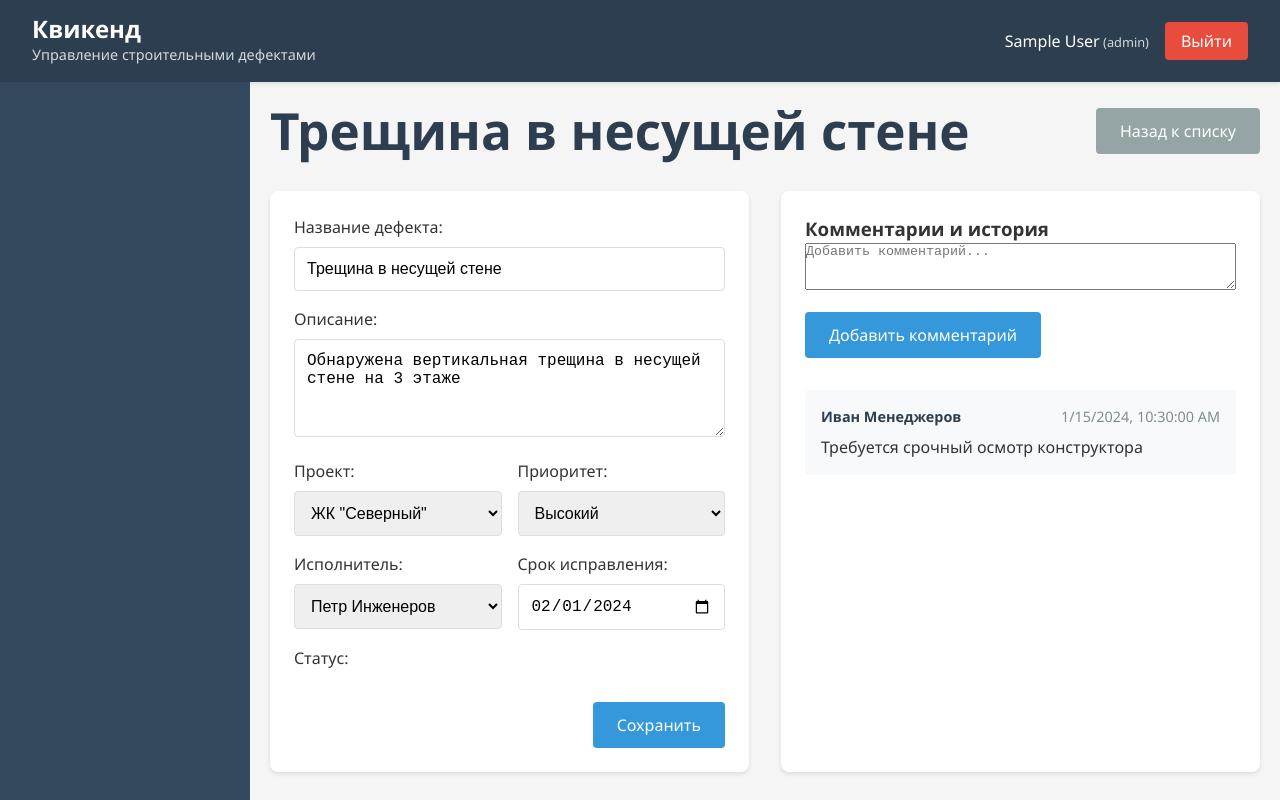
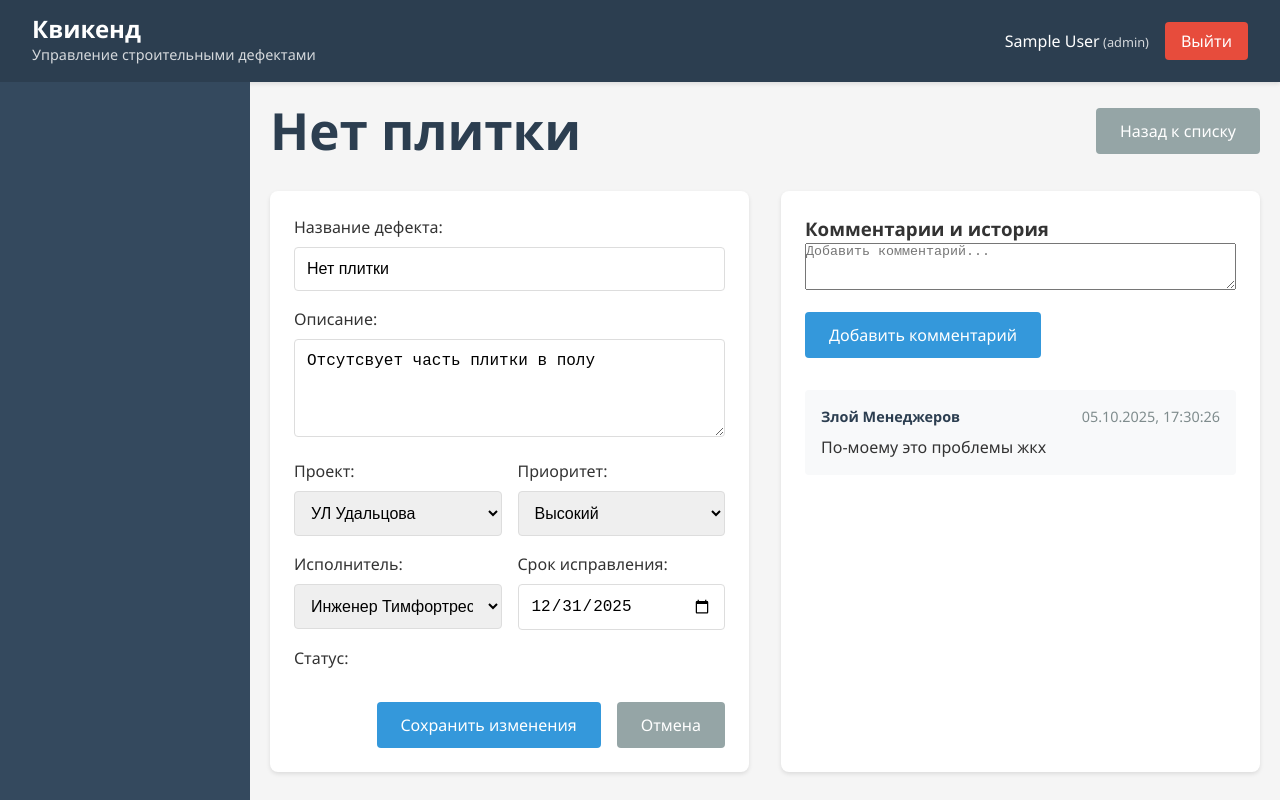
Before and after one commit to Qipeax/SPO2, a React (Vite) app: page /defects/1 in a window 1280 px wide. Built offline with nearby package versions, Linux system fonts and the light colour scheme; sample sign-in values are in the browser's storage; the HTML template or start-up script is replaced by a standard one.

Commit message:
little design changes

```diff
--- a/src/pages/DefectDetail.jsx
+++ b/src/pages/DefectDetail.jsx
@@ -1,47 +1,45 @@
-import React, { useState, useEffect } from "react";
-import { useParams, useNavigate, useSearchParams } from "react-router-dom";
-import {
-  getDefect,
-  updateDefect,
-  getProjects,
-  getUsers,
-  addComment,
-} from "../services/api";
-import { useAuth } from "../contexts/AuthContext";
+// src/pages/DefectDetail.jsx
+import React, { useState, useEffect } from 'react'
+import { useParams, useNavigate, useLocation } from 'react-router-dom' // Добавляем useLocation
+import { getDefect, updateDefect, getProjects, getUsers, addComment } from '../services/api'
+import { useAuth } from '../contexts/AuthContext'
 
 function DefectDetail() {
-  const { id } = useParams();
-  const [searchParams] = useSearchParams();
-  const navigate = useNavigate();
-  const { user } = useAuth();
-  const isCreate = searchParams.get("create") === "new";
+  const { id } = useParams()
+  const navigate = useNavigate()
+  const location = useLocation() // Для определения режима
+  const { user } = useAuth()
 
-  const [defect, setDefect] = useState(null);
-  const [projects, setProjects] = useState([]);
-  const [users, setUsers] = useState([]);
-  const [comment, setComment] = useState("");
-  const [loading, setLoading] = useState(false);
+  const isCreate = location.pathname === '/defects/create' || id === 'create'
+
+  const [defect, setDefect] = useState(null)
+  const [projects, setProjects] = useState([])
+  const [users, setUsers] = useState([])
+  const [comment, setComment] = useState('')
+  const [loading, setLoading] = useState(false)
 
   const [formData, setFormData] = useState({
-    title: "",
-    description: "",
-    projectId: "",
-    priority: "medium",
-    assigneeId: "",
-    dueDate: "",
-    status: "new",
-  });
+    title: '',
+    description: '',
+    projectId: '',
+    priority: 'medium',
+    assigneeId: '',
+    dueDate: '',
+    status: 'new'
+  })
 
   useEffect(() => {
     if (!isCreate) {
-      loadDefect();
+      loadDefect()
     }
-    loadSupportingData();
-  }, [id, isCreate]);
+    loadSupportingData()
+  }, [id, isCreate])
 
   const loadDefect = async () => {
-    const data = await getDefect(id);
-    setDefect(data);
+    try {
+      const data = await getDefect(id)
+      if (data) {
+        setDefect(data)
         setFormData({
           title: data.title,
           description: data.description,
@@ -49,72 +47,90 @@ function DefectDetail() {
           priority: data.priority,
           assigneeId: data.assigneeId,
           dueDate: data.dueDate,
-      status: data.status,
-    });
-  };
+          status: data.status
+        })
+      }
+    } catch (error) {
+      console.error('Ошибка загрузки дефекта:', error)
+    }
+  }
 
   const loadSupportingData = async () => {
+    try {
       const [projectsData, usersData] = await Promise.all([
         getProjects(),
-      getUsers(),
-    ]);
-    setProjects(projectsData);
-    setUsers(usersData);
-  };
+        getUsers()
+      ])
+      setProjects(projectsData)
+      setUsers(usersData)
+    } catch (error) {
+      console.error('Ошибка загрузки данных:', error)
+    }
+  }
 
   const handleSubmit = async (e) => {
-    e.preventDefault();
-    setLoading(true);
+    e.preventDefault()
+    setLoading(true)
 
     try {
       if (isCreate) {
-        // Create new defect
+        // Создание нового дефекта
         await updateDefect({
           ...formData,
           createdBy: user.id,
-          createdAt: new Date().toISOString(),
-        });
+          createdAt: new Date().toISOString().split('T')[0],
+          comments: []
+        })
       } else {
-        // Update existing defect
+        // Обновление существующего дефекта
         await updateDefect(id, {
           ...formData,
-          updatedAt: new Date().toISOString(),
-        });
+          updatedAt: new Date().toISOString().split('T')[0]
+        })
       }
-      navigate("/defects");
+      navigate('/defects')
     } catch (error) {
-      console.error("Error saving defect:", error);
+      console.error('Ошибка сохранения дефекта:', error)
+      alert('Произошла ошибка при сохранении дефекта')
     } finally {
-      setLoading(false);
+      setLoading(false)
     }
-  };
+  }
 
   const handleAddComment = async () => {
-    if (!comment.trim()) return;
+    if (!comment.trim()) return
 
+    try {
       await addComment(id, {
         text: comment,
         authorId: user.id,
-      createdAt: new Date().toISOString(),
-    });
-    setComment("");
-    loadDefect(); // Reload to get updated comments
-  };
+        createdAt: new Date().toISOString()
+      })
+      setComment('')
+      loadDefect() // Перезагрузка для обновления комментариев
+    } catch (error) {
+      console.error('Ошибка добавления комментария:', error)
+    }
+  }
 
   const handleStatusChange = async (newStatus) => {
-    await updateDefect(id, { status: newStatus });
-    loadDefect();
-  };
+    try {
+      await updateDefect(id, { status: newStatus })
+      loadDefect()
+    } catch (error) {
+      console.error('Ошибка изменения статуса:', error)
+    }
+  }
 
   if (!isCreate && !defect) {
-    return <div>Загрузка...</div>;
+    return <div className="loading">Загрузка дефекта...</div>
   }
 
   return (
     <div className="defect-detail">
       <div className="page-header">
-        <h1>{isCreate ? "Создание дефекта" : defect?.title}</h1>
-        <button onClick={() => navigate("/defects")} className="btn-secondary">
+        <h1>{isCreate ? 'Создание дефекта' : defect?.title}</h1>
+        <button onClick={() => navigate('/defects')} className="btn-secondary">
           Назад к списку
         </button>
       </div>
@@ -126,10 +142,9 @@ function DefectDetail() {
             <input
               type="text"
               value={formData.title}
-              onChange={(e) =>
-                setFormData({ ...formData, title: e.target.value })
-              }
+              onChange={(e) => setFormData({...formData, title: e.target.value})}
               required
+              placeholder="Введите название дефекта"
             />
           </div>
 
@@ -137,11 +152,10 @@ function DefectDetail() {
             <label>Описание:</label>
             <textarea
               value={formData.description}
-              onChange={(e) =>
-                setFormData({ ...formData, description: e.target.value })
-              }
+              onChange={(e) => setFormData({...formData, description: e.target.value})}
               rows="4"
               required
+              placeholder="Подробное описание дефекта"
             />
           </div>
 
@@ -150,13 +164,11 @@ function DefectDetail() {
               <label>Проект:</label>
               <select
                 value={formData.projectId}
-                onChange={(e) =>
-                  setFormData({ ...formData, projectId: e.target.value })
-                }
+                onChange={(e) => setFormData({...formData, projectId: e.target.value})}
                 required
               >
                 <option value="">Выберите проект</option>
-                {projects.map((project) => (
+                {projects.map(project => (
                   <option key={project.id} value={project.id}>
                     {project.name}
                   </option>
@@ -168,9 +180,7 @@ function DefectDetail() {
               <label>Приоритет:</label>
               <select
                 value={formData.priority}
-                onChange={(e) =>
-                  setFormData({ ...formData, priority: e.target.value })
-                }
+                onChange={(e) => setFormData({...formData, priority: e.target.value})}
               >
                 <option value="low">Низкий</option>
                 <option value="medium">Средний</option>
@@ -184,14 +194,10 @@ function DefectDetail() {
               <label>Исполнитель:</label>
               <select
                 value={formData.assigneeId}
-                onChange={(e) =>
-                  setFormData({ ...formData, assigneeId: e.target.value })
-                }
+                onChange={(e) => setFormData({...formData, assigneeId: e.target.value})}
               >
                 <option value="">Назначить исполнителя</option>
-                {users
-                  .filter((u) => u.role === "engineer")
-                  .map((user) => (
+                {users.filter(u => u.role === 'engineer').map(user => (
                   <option key={user.id} value={user.id}>
                     {user.name}
                   </option>
@@ -204,9 +210,7 @@ function DefectDetail() {
               <input
                 type="date"
                 value={formData.dueDate}
-                onChange={(e) =>
-                  setFormData({ ...formData, dueDate: e.target.value })
-                }
+                onChange={(e) => setFormData({...formData, dueDate: e.target.value})}
               />
             </div>
           </div>
@@ -215,35 +219,33 @@ function DefectDetail() {
             <div className="form-group">
               <label>Статус:</label>
               <div className="status-actions">
-                {user?.role === "manager" && (
+                {user?.role === 'manager' && (
                   <>
                     <button
                       type="button"
-                      onClick={() => handleStatusChange("new")}
-                      className={defect?.status === "new" ? "active" : ""}
+                      onClick={() => handleStatusChange('new')}
+                      className={defect?.status === 'new' ? 'active' : ''}
                     >
                       Новая
                     </button>
                     <button
                       type="button"
-                      onClick={() => handleStatusChange("in_progress")}
-                      className={
-                        defect?.status === "in_progress" ? "active" : ""
-                      }
+                      onClick={() => handleStatusChange('in_progress')}
+                      className={defect?.status === 'in_progress' ? 'active' : ''}
                     >
                       В работе
                     </button>
                     <button
                       type="button"
-                      onClick={() => handleStatusChange("in_review")}
-                      className={defect?.status === "in_review" ? "active" : ""}
+                      onClick={() => handleStatusChange('in_review')}
+                      className={defect?.status === 'in_review' ? 'active' : ''}
                     >
                       На проверке
                     </button>
                     <button
                       type="button"
-                      onClick={() => handleStatusChange("closed")}
-                      className={defect?.status === "closed" ? "active" : ""}
+                      onClick={() => handleStatusChange('closed')}
+                      className={defect?.status === 'closed' ? 'active' : ''}
                     >
                       Закрыта
                     </button>
@@ -255,12 +257,19 @@ function DefectDetail() {
 
           <div className="form-actions">
             <button type="submit" disabled={loading} className="btn-primary">
-              {loading ? "Сохранение..." : isCreate ? "Создать" : "Сохранить"}
+              {loading ? 'Сохранение...' : (isCreate ? 'Создать дефект' : 'Сохранить изменения')}
+            </button>
+            <button
+              type="button"
+              onClick={() => navigate('/defects')}
+              className="btn-secondary"
+            >
+              Отмена
             </button>
           </div>
         </form>
 
-        {!isCreate && (
+        {!isCreate && defect && (
           <div className="defect-comments">
             <h3>Комментарии и история</h3>
 
@@ -277,23 +286,25 @@ function DefectDetail() {
             </div>
 
             <div className="comments-list">
-              {defect?.comments?.map((comment) => (
+              {defect.comments && defect.comments.length > 0 ? (
+                defect.comments.map(comment => (
                   <div key={comment.id} className="comment">
                     <div className="comment-header">
-                    <strong>
-                      {users.find((u) => u.id === comment.authorId)?.name}
-                    </strong>
-                    <span>{new Date(comment.createdAt).toLocaleString()}</span>
+                      <strong>{users.find(u => u.id === comment.authorId)?.name}</strong>
+                      <span>{new Date(comment.createdAt).toLocaleString('ru-RU')}</span>
                     </div>
                     <p>{comment.text}</p>
                   </div>
-              ))}
+                ))
+              ) : (
+                <p>Комментариев пока нет</p>
+              )}
             </div>
           </div>
         )}
       </div>
     </div>
-  );
+  )
 }
 
-export default DefectDetail;
+export default DefectDetail
--- a/src/pages/Defects.jsx
+++ b/src/pages/Defects.jsx
@@ -1,92 +1,97 @@
-import React, { useState, useEffect } from "react";
-import { Link } from "react-router-dom";
-import { getDefects, getProjects, getUsers } from "../services/api";
-import { useAuth } from "../contexts/AuthContext";
+// src/pages/Defects.jsx
+import React, { useState, useEffect } from 'react'
+import { Link, useNavigate } from 'react-router-dom' // Добавляем useNavigate
+import { getDefects, getProjects, getUsers } from '../services/api'
+import { useAuth } from '../contexts/AuthContext'
 
 function Defects() {
-  const [defects, setDefects] = useState([]);
-  const [filteredDefects, setFilteredDefects] = useState([]);
-  const [projects, setProjects] = useState([]);
-  const [users, setUsers] = useState([]);
+  const [defects, setDefects] = useState([])
+  const [filteredDefects, setFilteredDefects] = useState([])
+  const [projects, setProjects] = useState([])
+  const [users, setUsers] = useState([])
   const [filters, setFilters] = useState({
-    project: "",
-    status: "",
-    priority: "",
-    assignee: "",
-  });
-  const [searchTerm, setSearchTerm] = useState("");
+    project: '',
+    status: '',
+    priority: '',
+    assignee: ''
+  })
+  const [searchTerm, setSearchTerm] = useState('')
+  const navigate = useNavigate() // Добавляем навигацию
 
   useEffect(() => {
-    loadData();
-  }, []);
+    loadData()
+  }, [])
 
   useEffect(() => {
-    filterDefects();
-  }, [defects, filters, searchTerm]);
+    filterDefects()
+  }, [defects, filters, searchTerm])
 
   const loadData = async () => {
     const [defectsData, projectsData, usersData] = await Promise.all([
       getDefects(),
       getProjects(),
-      getUsers(),
-    ]);
-    setDefects(defectsData);
-    setProjects(projectsData);
-    setUsers(usersData);
-  };
+      getUsers()
+    ])
+    setDefects(defectsData)
+    setProjects(projectsData)
+    setUsers(usersData)
+  }
 
   const filterDefects = () => {
-    let filtered = defects;
+    let filtered = defects
 
     if (filters.project) {
-      filtered = filtered.filter((d) => d.projectId === filters.project);
+      filtered = filtered.filter(d => d.projectId === filters.project)
     }
     if (filters.status) {
-      filtered = filtered.filter((d) => d.status === filters.status);
+      filtered = filtered.filter(d => d.status === filters.status)
     }
     if (filters.priority) {
-      filtered = filtered.filter((d) => d.priority === filters.priority);
+      filtered = filtered.filter(d => d.priority === filters.priority)
     }
     if (filters.assignee) {
-      filtered = filtered.filter((d) => d.assigneeId === filters.assignee);
+      filtered = filtered.filter(d => d.assigneeId === filters.assignee)
     }
     if (searchTerm) {
-      filtered = filtered.filter(
-        (d) =>
-          d.title.toLowerCase().includes(searchTerm.toLowerCase()) ||
-          d.description.toLowerCase().includes(searchTerm.toLowerCase())
-      );
+      filtered = filtered.filter(d =>
+        d.title.toLowerCase().includes(searchTerm.toLowerCase()) ||
+        d.description.toLowerCase().includes(searchTerm.toLowerCase())
+      )
     }
 
-    setFilteredDefects(filtered);
-  };
+    setFilteredDefects(filtered)
+  }
+
+  const handleCreateDefect = () => {
+    navigate('/defects/create') // Переход на страницу создания
+  }
 
   const getStatusText = (status) => {
     const statusMap = {
-      new: "Новая",
-      in_progress: "В работе",
-      in_review: "На проверке",
-      closed: "Закрыта",
-    };
-    return statusMap[status] || status;
-  };
+      new: 'Новая',
+      in_progress: 'В работе',
+      in_review: 'На проверке',
+      closed: 'Закрыта'
+    }
+    return statusMap[status] || status
+  }
 
   const getPriorityText = (priority) => {
     const priorityMap = {
-      low: "Низкий",
-      medium: "Средний",
-      high: "Высокий",
-    };
-    return priorityMap[priority] || priority;
-  };
+      low: 'Низкий',
+      medium: 'Средний',
+      high: 'Высокий'
+    }
+    return priorityMap[priority] || priority
+  }
 
   return (
     <div className="defects">
       <div className="page-header">
         <h1>Дефекты</h1>
-        <Link to="/defects?create=new" className="btn-primary">
+        <button onClick={handleCreateDefect} className="btn-primary">
           + Новый дефект
-        </Link>
+        </button>
       </div>
 
       <div className="filters">
@@ -101,21 +106,17 @@ function Defects() {
         <div className="filter-group">
           <select
             value={filters.project}
-            onChange={(e) =>
-              setFilters({ ...filters, project: e.target.value })
-            }
+            onChange={(e) => setFilters({...filters, project: e.target.value})}
           >
             <option value="">Все проекты</option>
-            {projects.map((project) => (
-              <option key={project.id} value={project.id}>
-                {project.name}
-              </option>
+            {projects.map(project => (
+              <option key={project.id} value={project.id}>{project.name}</option>
             ))}
           </select>
 
           <select
             value={filters.status}
-            onChange={(e) => setFilters({ ...filters, status: e.target.value })}
+            onChange={(e) => setFilters({...filters, status: e.target.value})}
           >
             <option value="">Все статусы</option>
             <option value="new">Новая</option>
@@ -126,9 +127,7 @@ function Defects() {
 
           <select
             value={filters.priority}
-            onChange={(e) =>
-              setFilters({ ...filters, priority: e.target.value })
-            }
+            onChange={(e) => setFilters({...filters, priority: e.target.value})}
           >
             <option value="">Все приоритеты</option>
             <option value="low">Низкий</option>
@@ -138,22 +137,18 @@ function Defects() {
 
           <select
             value={filters.assignee}
-            onChange={(e) =>
-              setFilters({ ...filters, assignee: e.target.value })
-            }
+            onChange={(e) => setFilters({...filters, assignee: e.target.value})}
           >
             <option value="">Все исполнители</option>
-            {users.map((user) => (
-              <option key={user.id} value={user.id}>
-                {user.name}
-              </option>
+            {users.map(user => (
+              <option key={user.id} value={user.id}>{user.name}</option>
             ))}
           </select>
         </div>
       </div>
 
       <div className="defects-list">
-        {filteredDefects.map((defect) => (
+        {filteredDefects.map(defect => (
           <div key={defect.id} className="defect-card">
             <div className="defect-header">
               <Link to={`/defects/${defect.id}`}>
@@ -170,20 +165,15 @@ function Defects() {
             </div>
             <p className="defect-description">{defect.description}</p>
             <div className="defect-footer">
-              <span>
-                Проект: {projects.find((p) => p.id === defect.projectId)?.name}
-              </span>
-              <span>
-                Исполнитель:{" "}
-                {users.find((u) => u.id === defect.assigneeId)?.name}
-              </span>
+              <span>Проект: {projects.find(p => p.id === defect.projectId)?.name}</span>
+              <span>Исполнитель: {users.find(u => u.id === defect.assigneeId)?.name}</span>
               <span>Срок: {defect.dueDate}</span>
             </div>
           </div>
         ))}
       </div>
     </div>
-  );
+  )
 }
 
-export default Defects;
+export default Defects
--- a/src/pages/Login.jsx
+++ b/src/pages/Login.jsx
@@ -61,7 +61,7 @@ function Login() {
         </form>
 
         <div className="demo-accounts">
-          <h3>Демо доступы:</h3>
+          <h3>Чтоб не повторить судьбу Димы:</h3>
           <p>Менеджер: manager@kvikend.ru / 123</p>
           <p>Инженер: engineer@kvikend.ru / 123</p>
           <p>Наблюдатель: observer@kvikend.ru / 123</p>
--- a/src/services/api.js
+++ b/src/services/api.js
@@ -1,21 +1,21 @@
 let defects = [
   {
     id: "1",
-    title: "Трещина в несущей стене",
-    description: "Обнаружена вертикальная трещина в несущей стене на 3 этаже",
+    title: "Нет плитки",
+    description: "Отсутсвует часть плитки в полу",
     projectId: "1",
     priority: "high",
     status: "in_progress",
     assigneeId: "2",
     createdBy: "1",
-    createdAt: "2024-01-15",
-    dueDate: "2024-02-01",
+    createdAt: "2025-10-05",
+    dueDate: "2025-12-31",
     comments: [
       {
         id: "1",
-        text: "Требуется срочный осмотр конструктора",
+        text: "По-моему это проблемы жкх",
         authorId: "1",
-        createdAt: "2024-01-15T10:30:00",
+        createdAt: "2025-10-05T17:30:26",
       },
     ],
   },
@@ -24,18 +24,18 @@ let defects = [
 let projects = [
   {
     id: "1",
-    name: 'ЖК "Северный"',
-    description: "Многоэтажный жилой комплекс",
-    address: "ул. Северная, 123",
-    startDate: "2024-01-01",
-    endDate: "2024-12-31",
+    name: 'УЛ Удальцова',
+    description: "Многоэтажный дом",
+    address: "ул Удальцова Д.89",
+    startDate: "2025-10-05",
+    endDate: "2025-12-31",
   },
 ];
 
 let users = [
-  { id: "1", name: "Иван Менеджеров", role: "manager" },
-  { id: "2", name: "Петр Инженеров", role: "engineer" },
-  { id: "3", name: "Сергей Наблюдателей", role: "observer" },
+  { id: "1", name: "Злой Менеджеров", role: "manager" },
+  { id: "2", name: "Инженер Тимфортресович", role: "engineer" },
+  { id: "3", name: "Сталкер Смотрячевич", role: "observer" },
 ];
 
 export const getDefects = async () => {
@@ -54,7 +54,6 @@ export const updateDefect = async (id, data) => {
   return new Promise((resolve) =>
     setTimeout(() => {
       if (typeof id === "object") {
-        // Create new defect
         const newDefect = {
           ...id,
           id: Date.now().toString(),
@@ -62,7 +61,6 @@ export const updateDefect = async (id, data) => {
         defects.push(newDefect);
         resolve(newDefect);
       } else {
-        // Update existing defect
         const index = defects.findIndex((d) => d.id === id);
         if (index !== -1) {
           defects[index] = { ...defects[index], ...data };
```
Also changed, not shown: src/App.css (+5 -4 lines), src/App.jsx (+18 -23 lines). Lines whose indentation alone changed are shown as unchanged.
